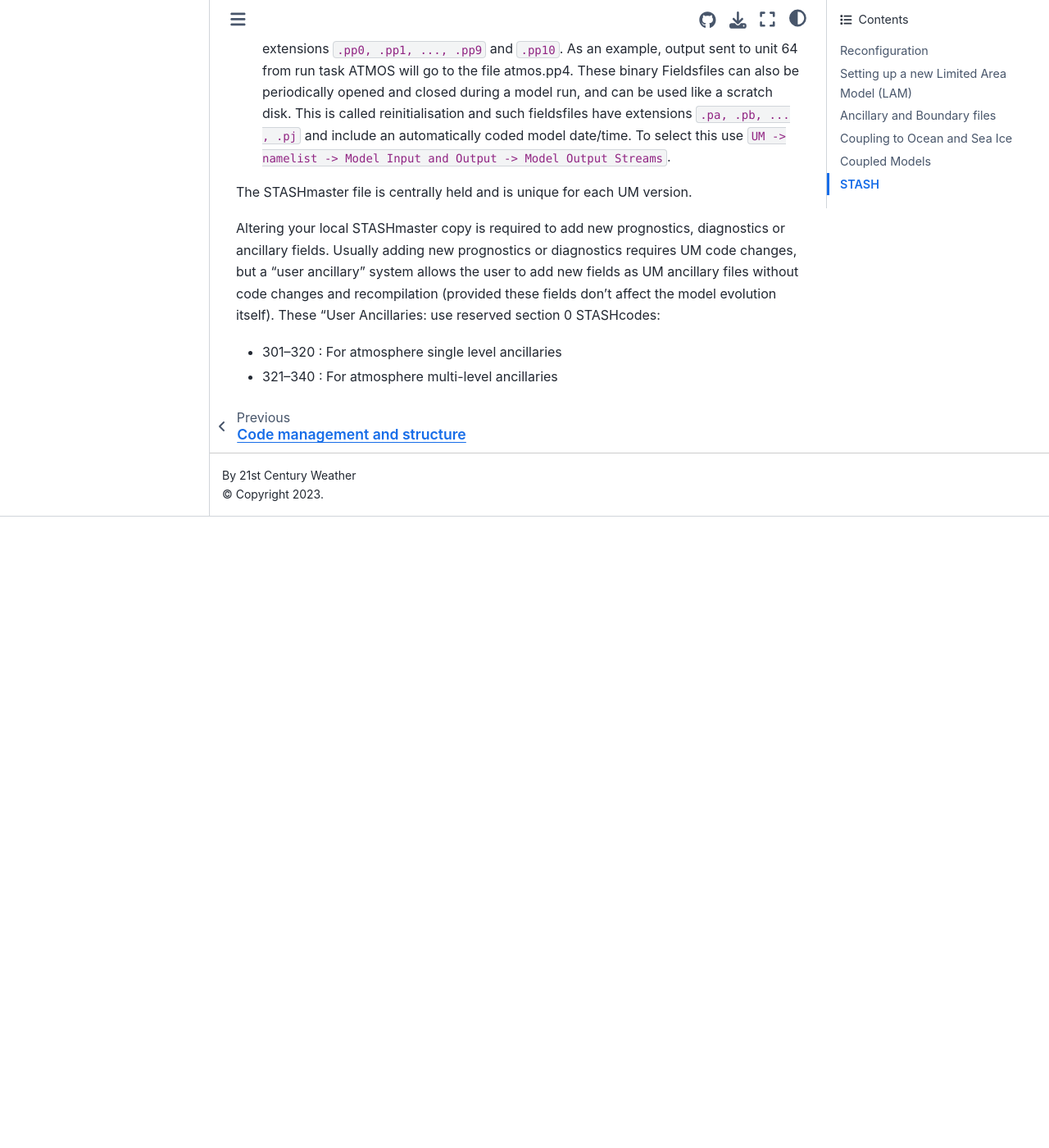
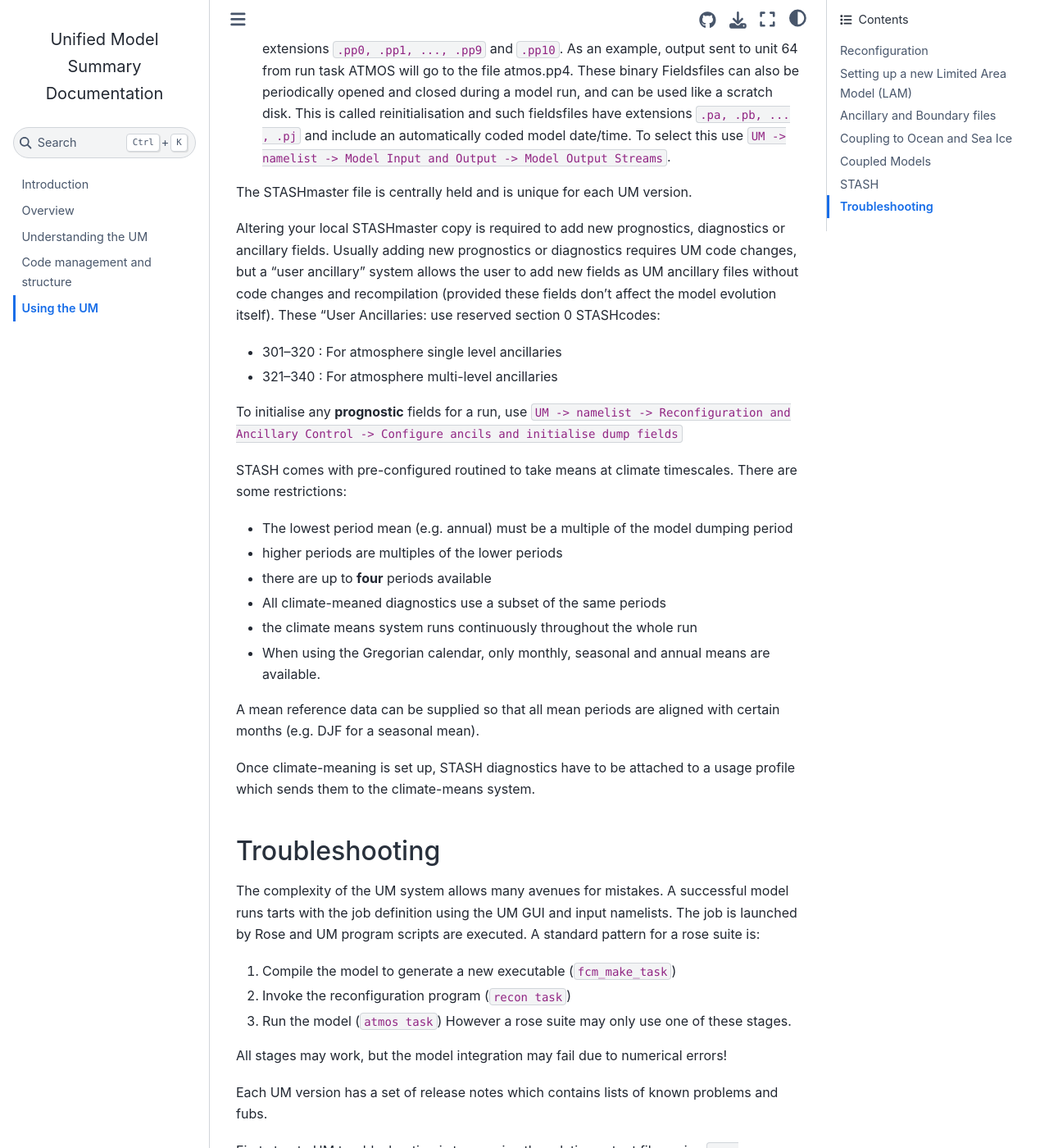
Before and after one commit to 21centuryweather/UM_summary_docs, a Jupyter Book: the page built from using.md, in a window 1280 px wide and 1400 px high, scrolled down 11917 px. Shown: the whole window at 82% size. Built offline with Jupyter Book 1.0.4 settings and Sphinx 7.4.7 and the Sphinx Book theme 1.1.4, drawn with Linux system fonts in a browser that asks for light colours; before the commit the page ends 12547 px from its top, so only the background shows below that; some of the changed text lies outside the part shown.

```diff
--- a/using.md
+++ b/using.md
@@ -230,10 +230,56 @@ New diagnostics are created using the "new" button on the top right of the GUI.
 Each diagnostic must that a Time, Domain and Usage profile attached. Right-clicking the profile name in the stash requests panel and selecting view provides more detailed information. Essentially:
 - Time profiles determine when a diagnostic will be output (e.g. hourly, daily) and any time processing (e.g. accumulation or mean)
 - Domain profiles determine the spatial extent (horizontal and vertical) of the output
-- Usage profiles specify the output unit number the fieldsfile will be written to. This is a Fortran relic whereby data files are often written to files according to an integer 'unit number' (rather than a filename). Fieldsfiles unit numbers are reserved for range 60-69 and 151. So Output written to units 60, 61, ... , 69 and 151 is stored in files with extensions `.pp0, .pp1, ..., .pp9` and `.pp10`. As an example, output sent to unit 64 from run task ATMOS will go to the file atmos.pp4. These binary Fieldsfiles can also be periodically opened and closed during a model run, and can be used like a scratch disk. This is called reinitialisation and such fieldsfiles have extensions `.pa, .pb, ... , .pj` and include an automatically coded model date/time. To select this use `UM -> namelist -> Model Input and Output -> Model Output Streams`.
+- Usage profiles specify the output unit number the fieldsfile will be written to. This is a relic of Fortran whereby data files are often written to files according to an integer 'unit number' (rather than a filename). Fieldsfiles unit numbers are reserved for range 60-69 and 151. So Output written to units 60, 61, ... , 69 and 151 is stored in files with extensions `.pp0, .pp1, ..., .pp9` and `.pp10`. As an example, output sent to unit 64 from run task ATMOS will go to the file atmos.pp4. These binary Fieldsfiles can also be periodically opened and closed during a model run, and can be used like a scratch disk. This is called reinitialisation and such fieldsfiles have extensions `.pa, .pb, ... , .pj` and include an automatically coded model date/time. To select this use `UM -> namelist -> Model Input and Output -> Model Output Streams`.
 
 The STASHmaster file is centrally held and is unique for each UM version.
 
 Altering your local STASHmaster copy is required to add new prognostics, diagnostics or ancillary fields. Usually adding new prognostics or diagnostics requires UM code changes, but a "user ancillary" system allows the user to add new fields as UM ancillary files without code changes and recompilation (provided these fields don't affect the model evolution itself). These "User Ancillaries: use reserved section 0 STASHcodes:
 - 301–320 : For atmosphere single level ancillaries
 - 321–340 : For atmosphere multi-level ancillaries
+
+To initialise any **prognostic** fields for a run, use `UM -> namelist -> Reconfiguration and Ancillary Control -> Configure ancils and initialise dump fields`
+
+STASH comes with pre-configured routined to take means at climate timescales. There are some restrictions:
+- The lowest period mean (e.g. annual) must be a multiple of the model dumping period
+- higher periods are multiples of the lower periods
+- there are up to **four** periods available
+- All climate-meaned diagnostics use a subset of the same periods
+- the climate means system runs continuously throughout the whole run
+- When using the Gregorian calendar, only monthly, seasonal and annual means are available.
+
+A mean reference data can be supplied so that all mean periods are aligned with certain months (e.g. DJF for a seasonal mean).
+
+Once climate-meaning is set up, STASH diagnostics have to be attached to a usage profile which sends them to the climate-means system.
+
+## Troubleshooting
+
+The complexity of the UM system allows many avenues for mistakes. A successful model runs tarts with the job definition using the UM GUI and input namelists. The job is launched by Rose and UM program scripts are executed. A standard pattern for a rose suite is:
+1. Compile the model to generate a new executable (`fcm_make_task`)
+2. Invoke the reconfiguration program (`recon task`)
+3. Run the model (`atmos task`)
+However a rose suite may only use one of these stages.
+
+All stages may work, but the model integration may fail due to numerical errors!
+
+Each UM version has a set of release notes which contains lists of known problems and fubs.
+
+First step to UM troubleshooting is to examine the relative output files using `rose suite-log` and `rose bush`.
+
+When running in parallel note that an OUTPUT file is generated for each processor and held temporarily in separate files, optionally deleted at end of job. Only the file corresponding to PE0 is included in the job output listing, with title "PE0 OUTPUT". If there isn’t an error message in the PE0 output it is worth checking the output from other PEs as it is possible that only a subset of PEs encountered the error.
+
+Runtime output will appear in the following order in job output files. The variables starting “%” can be used for searching but are also in the listing of SCRIPT if requested.
+- Rose Script output:
+- %PE0 : all output from PE0
+    - "Atmosphere run-time constants" : details of science settings.
+    - "READING UNIFIED MODEL DUMP" : details of the input starting dump
+    - "Atm Step: Timestep 1" : initialisation completed, atmosphere time-stepping started
+    - "END OF RUN - TIMER OUTPUT": timing information
+Typical problems include:
+1. User errors in model set-up.
+• Incorrect filenames specified (including user-specific variables and typos) • Logic errors in user updates;
+• Inappropriate parameter values chosen.
+2. UM system errors in control.
+3. Science formulation errors.
+4. Input data errors
+5. OS/hardware problems
```
Also changed, not shown: images/lam_rim_halo.png (added), lbc.md (added).
